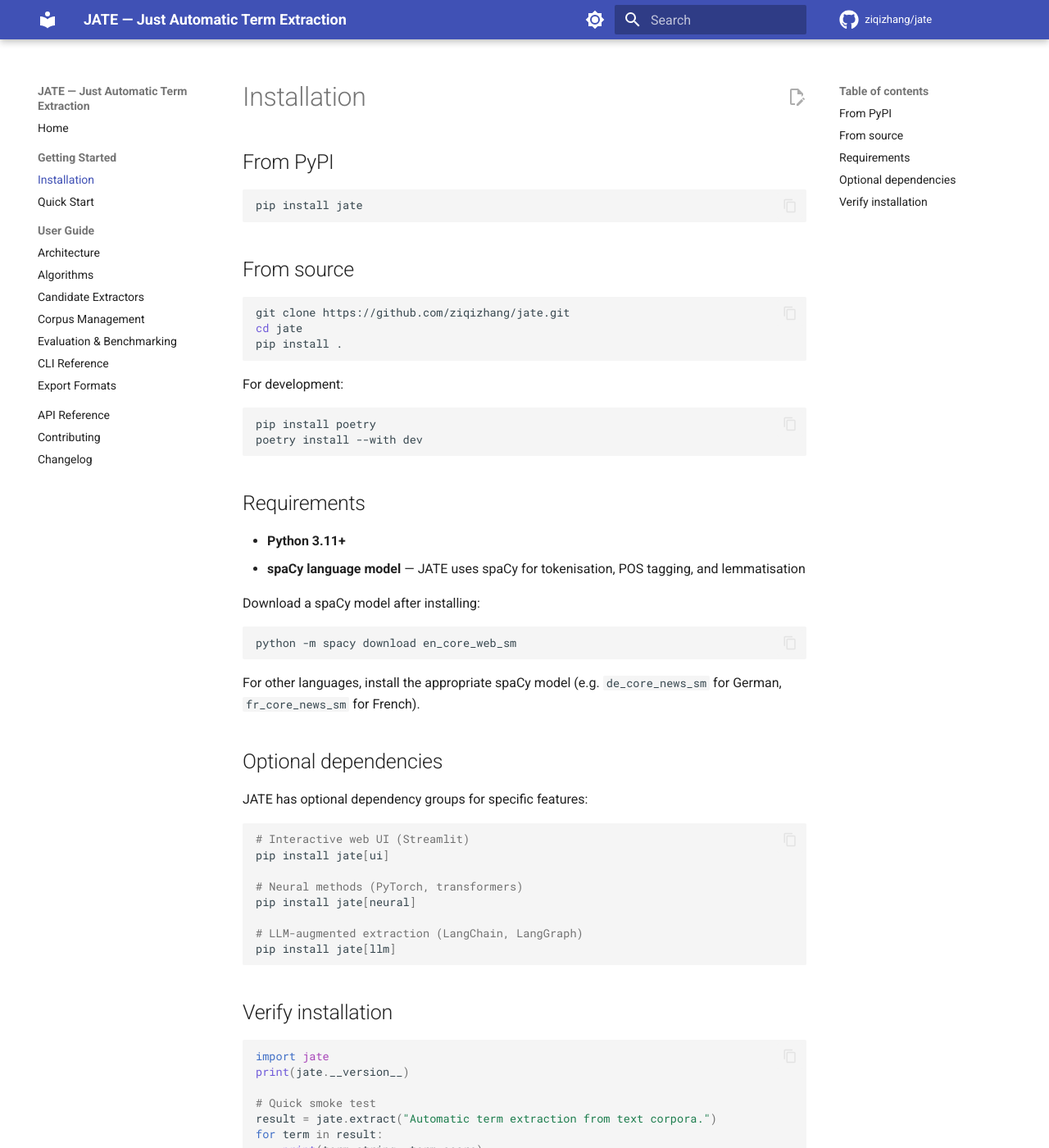
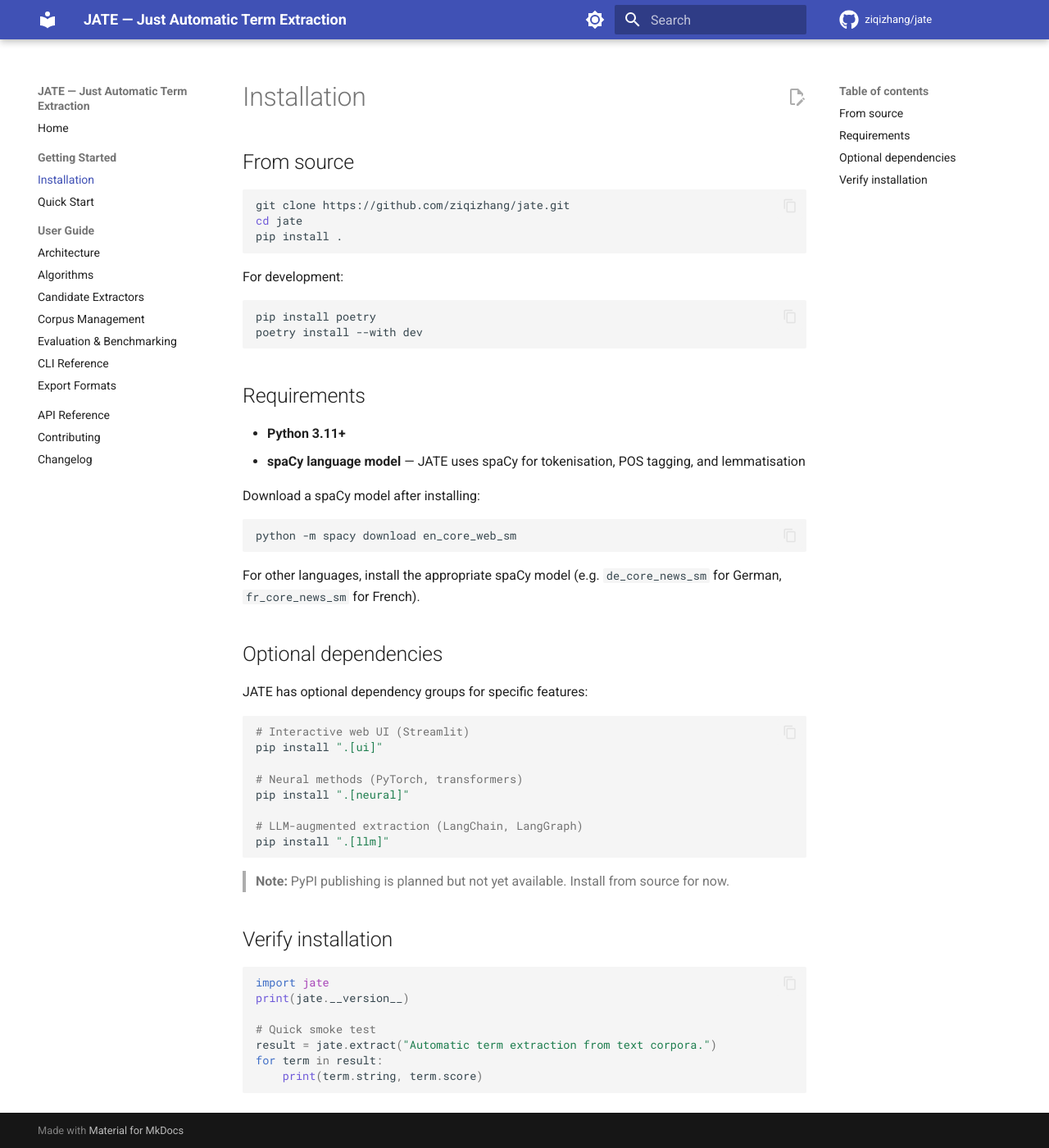
Before and after one commit to ziqizhang/jate, an MkDocs documentation site: the page built from docs/getting-started/installation.md, in a window 1280 px wide and 1400 px high. Shown: the whole window at 82% size. Built offline with MkDocs 1.6.1 and Material for MkDocs 9.7.7, drawn with Linux system fonts in a browser that asks for light colours; comment, search, counter and statistics services are not loaded.

Commit message:
docs: remove PyPI install instructions (not yet published)

````diff
--- a/docs/getting-started/installation.md
+++ b/docs/getting-started/installation.md
@@ -1,10 +1,4 @@
 # Installation
-
-## From PyPI
-
-```bash
-pip install jate
-```
 
 ## From source
 
@@ -40,14 +34,16 @@ JATE has optional dependency groups for specific features:
 
 ```bash
 # Interactive web UI (Streamlit)
-pip install jate[ui]
+pip install ".[ui]"
 
 # Neural methods (PyTorch, transformers)
-pip install jate[neural]
+pip install ".[neural]"
 
 # LLM-augmented extraction (LangChain, LangGraph)
-pip install jate[llm]
+pip install ".[llm]"
 ```
+
+> **Note:** PyPI publishing is planned but not yet available. Install from source for now.
 
 ## Verify installation
 
````
Also changed, not shown: README.md (+0 -6 lines).
